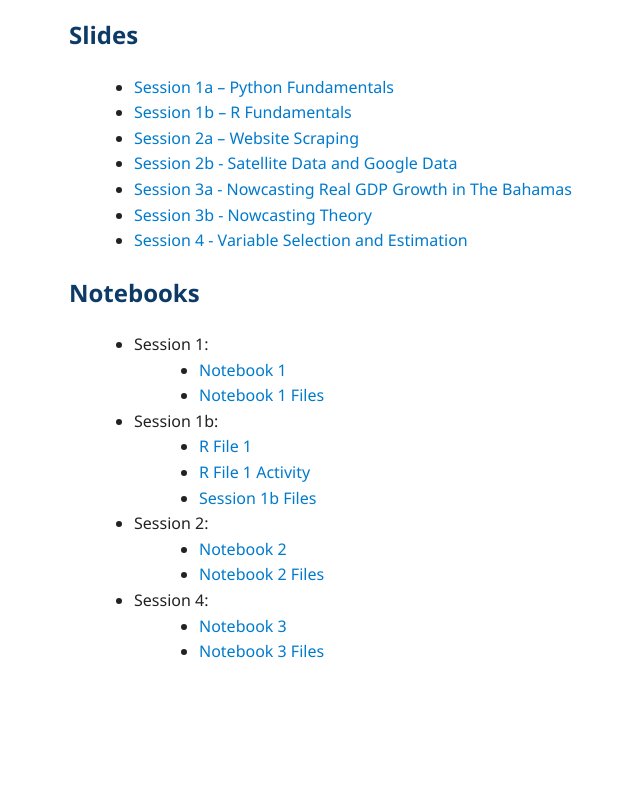
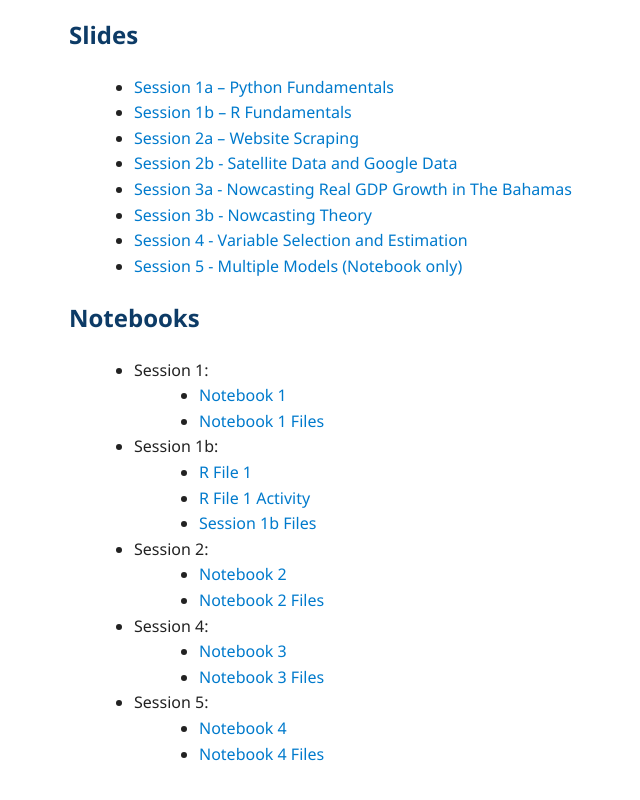
Before and after one commit to guerreroda/nwcst_intro, a plain HTML site: page index.html in a window 1280 px wide. Shown: the part 504-1304 px from the top of the page, without its empty margins (171-811 px from the left). Before the commit the page ends 1209 px from the top, so only its background shows below. Drawn offline with Linux system fonts and the light colour scheme.

Commit message:
Add links for Session 5 notebooks in index.html

```diff
--- a/index.html
+++ b/index.html
@@ -55,6 +55,7 @@
     <li><a href="https://github.com/guerreroda/nwcst_intro/blob/41f3b4ac978633129d3808b740839b45f7e369f8/slides/session_3a.pdf" target="_blank">Session 3a - Nowcasting Real GDP Growth in The Bahamas</a></li>
     <li><a href="https://guerreroda.github.io/nwcst_intro/slides/session_3b.html" target="_blank">Session 3b - Nowcasting Theory</a></li>
     <li><a href="https://guerreroda.github.io/nwcst_intro/slides/session_3.html" target="_blank">Session 4 - Variable Selection and Estimation</a></li>
+    <li><a href="https://github.com/guerreroda/nwcst_intro/blob/d6f57c8a94d70a6e98dde9226d5ccaba935f954b/notebooks/notebook_4.ipynb" target="_blank">Session 5 - Multiple Models (Notebook only)</a></li>
   </ul>
 
   <h2>Notebooks</h2>
@@ -84,6 +85,12 @@
   <li><a href="https://github.com/guerreroda/nwcst_intro/tree/7ea3ba0029fd0022c407e03ef30c930d4dddf374/notebooks/notebook_3_files" target="_blank">Notebook 3 Files</a></li>
   </ul>
   </li>
+<li>Session 5:
+<ul>
+  <li><a href="https://github.com/guerreroda/nwcst_intro/blob/d6f57c8a94d70a6e98dde9226d5ccaba935f954b/notebooks/notebook_4.ipynb" target="_blank">Notebook 4</a></li>
+  <li><a href="https://github.com/guerreroda/nwcst_intro/tree/d6f57c8a94d70a6e98dde9226d5ccaba935f954b/notebooks/notebook_4_files" target="_blank">Notebook 4 Files</a></li>
+</ul>
+</li>
   </ul>
 
 </body>
```
